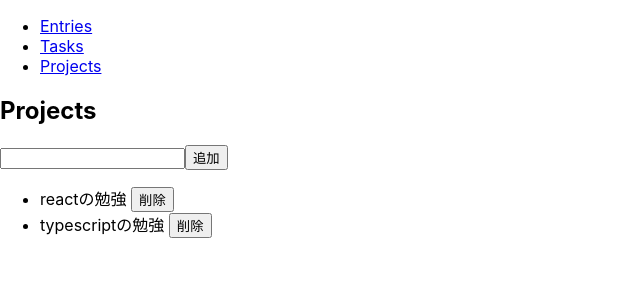
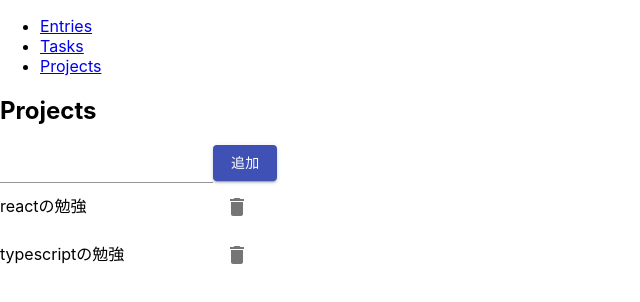
Before and after one commit to lighty/time-tracker, a React (Create React App) app: page /projects in a window 1280 px wide. Shown: the top 302 px of the page, without its empty margins (0-640 px from the left). Built offline with nearby package versions, Linux system fonts and the light colour scheme.

Commit message:
material uiを導入してみる

```diff
--- a/package.json
+++ b/package.json
@@ -3,6 +3,8 @@
   "version": "0.1.0",
   "private": true,
   "dependencies": {
+    "@material-ui/core": "^4.11.4",
+    "@material-ui/icons": "^4.11.2",
     "@testing-library/jest-dom": "^5.11.4",
     "@testing-library/react": "^11.1.0",
     "@testing-library/user-event": "^12.1.10",
--- a/src/App.tsx
+++ b/src/App.tsx
@@ -8,6 +8,9 @@ import {
 import Projects from "./Projects"
 import Tasks from "./Tasks"
 import Entries from "./Entries"
+import {
+  Grid
+} from '@material-ui/core';
 
 const App: React.FC = () => {
   return (
--- a/src/Projects.tsx
+++ b/src/Projects.tsx
@@ -1,6 +1,14 @@
 import React, { useReducer, useState } from "react";
 import numbering from './Numbering';
 import { loadProjects, project, saveProjects } from './Storage';
+import DeleteIcon from '@material-ui/icons/Delete';
+import {
+  Button,
+  IconButton,
+  Grid,
+  TextField,
+} from '@material-ui/core';
+import {  } from "@material-ui/core";
 
 export interface projectState {
   projects: project[];
@@ -57,17 +65,31 @@ export default function Projects(): JSX.Element {
     dispatch({ type: 'deleteProject', id, name })
   }
 
-  const project_components = state.projects.map((project) => {
-    return <li key={project.name}>{project.name} <DeleteForm onClick={handleDeleteProject} project={project} /></li>;
-  });
-
   return (
     <div>
       <h2>Projects</h2>
       <p>{state.message}</p>
       <div><AddForm onSubmit={handleAddProject} /></div>
-      <ul>{project_components}</ul>
-    </div>
+        {
+          state.projects.map((project) => (
+            <div key={project.name}>
+              <Grid
+                container
+                direction="row"
+                justify="flex-start"
+                alignItems="baseline"
+              >
+                <Grid item xs={2}>
+                  {project.name}
+                </Grid>
+                <Grid item xs={1}>
+                  <DeleteForm onClick={handleDeleteProject} project={project} />
+                </Grid>
+              </Grid>
+            </div>
+          ))
+        }
+    </div >
   );
 }
 
@@ -83,8 +105,19 @@ const AddForm: React.FC<{ onSubmit: Function }> = (props) => {
 
   return (
     <form onSubmit={handleSubmit}>
-      <input type='text' value={value} onChange={handleChange} />
-      <input type='submit' value='追加' />
+      <Grid
+        container
+        direction="row"
+        justify="flex-start"
+        alignItems="baseline"
+      >
+        <Grid item xs={2}>
+          <TextField type='text' value={value} onChange={handleChange} />
+        </Grid>
+        <Grid item xs={1}>
+          <Button variant="contained" color="primary" type='submit' value='追加'>追加</Button>
+        </Grid>
+      </Grid>
     </form>
   );
 }
@@ -95,5 +128,5 @@ const DeleteForm: React.FC<{ onClick: Function, project: project }> = (props) =>
     props.onClick(props.project.id, props.project.name);
   }
 
-  return <button onClick={handleClick}>削除</button>;
+  return <IconButton onClick={handleClick} ><DeleteIcon /></IconButton>;
 }
```
Also changed, not shown: 1 other file (tests, documents, lock files or other folders).
